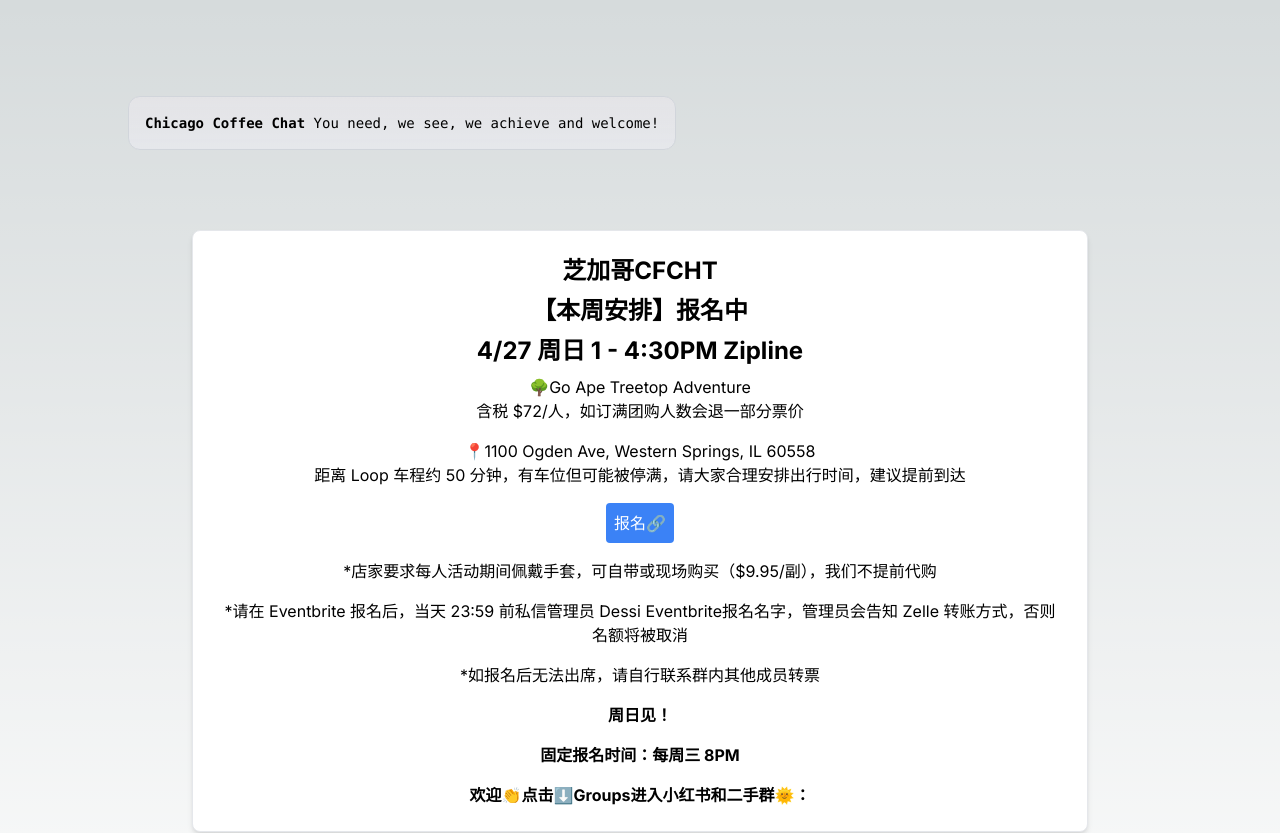
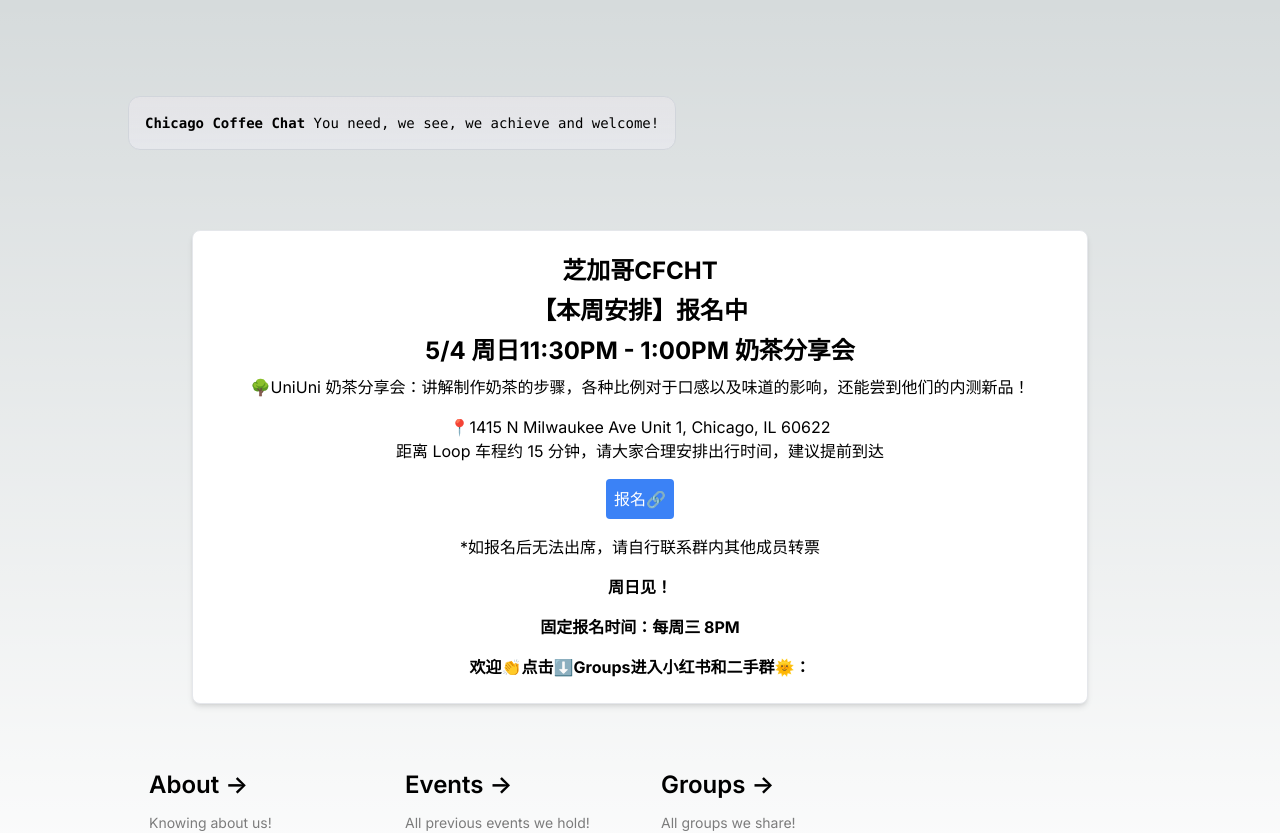
Before and after one commit to Brack-Wang/nextjs, a Next.js app: page / in a window 1280 px wide. Shown: the top 833 px of the page. Built offline with nearby package versions, Linux system fonts and the light colour scheme.

Commit message:
Update page.tsx

```diff
--- a/app/page.tsx
+++ b/app/page.tsx
@@ -23,12 +23,10 @@ export default function Home() {
 {/* TODO: Change the content for weekly events' information below */}
 {/* Event Details Replacement Start */}
   <h2 className="text-2xl font-bold mb-2">【本周安排】报名中</h2>
-  <h2 className="text-2xl font-bold mb-2">4/27 周日 1 - 4:30PM Zipline</h2>
-  <p className="mb-4">🌳Go Ape Treetop Adventure<br />含税 $72/人，如订满团购人数会退一部分票价</p>
-  <p className="mb-4">📍1100 Ogden Ave, Western Springs, IL 60558<br />距离 Loop 车程约 50 分钟，有车位但可能被停满，请大家合理安排出行时间，建议提前到达</p>
-  <a href="https://www.eventbrite.com/e/cfcht427-go-ape-treetop-adventrue-tickets-1338068933199?aff=oddtdtcreator" target="_blank" className="inline-block bg-blue-500 text-white p-2 rounded hover:bg-blue-700 transition duration-300 ease-in-out">报名🔗</a>
-  <p className="mt-4">*店家要求每人活动期间佩戴手套，可自带或现场购买（$9.95/副），我们不提前代购</p>
-  <p className="mt-4">*请在 Eventbrite 报名后，当天 23:59 前私信管理员 Dessi Eventbrite报名名字，管理员会告知 Zelle 转账方式，否则名额将被取消</p>
+  <h2 className="text-2xl font-bold mb-2">5/4  周日11:30PM - 1:00PM 奶茶分享会</h2>
+  <p className="mb-4">🌳UniUni 奶茶分享会：讲解制作奶茶的步骤，各种比例对于口感以及味道的影响，还能尝到他们的内测新品！</p>
+  <p className="mb-4">📍1415 N Milwaukee Ave Unit 1, Chicago, IL 60622<br />距离 Loop 车程约 15 分钟，请大家合理安排出行时间，建议提前到达</p>
+  <a href="https://www.eventbrite.com/e/cfcht54-1130pm-100pm-tickets-1347235390319?aff=oddtdtcreator" target="_blank" className="inline-block bg-blue-500 text-white p-2 rounded hover:bg-blue-700 transition duration-300 ease-in-out">报名🔗</a>
   <p className="mt-4">*如报名后无法出席，请自行联系群内其他成员转票</p>
   <p className="mt-4 font-bold">周日见！</p>
   <p className="mt-4 font-bold">固定报名时间：每周三 8PM</p>
```
